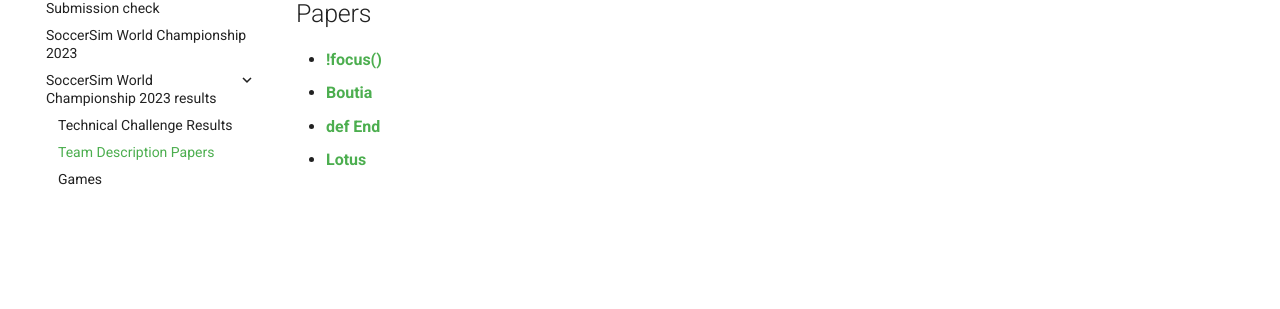
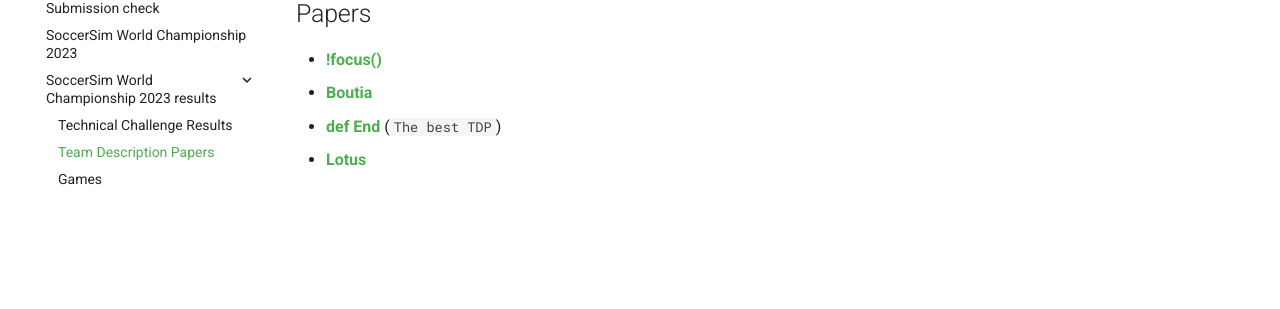
Before and after one commit to robocup-junior/soccer-2023, an MkDocs documentation site: the page built from docs/results/tdps.md, in a window 1280 px wide. Shown: the part 184-493 px from the top of the page. Built offline with MkDocs 1.6.1 and Material for MkDocs 9.7.7, drawn with Linux system fonts in a browser that asks for light colours.

Commit message:
The best TDP award
Signed-off-by: Adrian Matejov <ado.matejov@gmail.com>

```diff
--- a/docs/results/tdps.md
+++ b/docs/results/tdps.md
@@ -3,5 +3,5 @@
 ## Papers
 - **[!focus()](https://drive.google.com/file/d/1wMZUzAKwPxpMIFcxEPBo2nAnOcsGuA9C/view)**
 - **[Boutia](https://drive.google.com/file/d/1DEiIaxsOm30pRGmVrKgaeyKXwJXsA_Xr/view)**
-- **[def End](https://drive.google.com/file/d/1Ea2bxIEi6j5kmzfgWpGSNmnTiHQLpCvH/view)**
+- **[def End](https://drive.google.com/file/d/1Ea2bxIEi6j5kmzfgWpGSNmnTiHQLpCvH/view)** (`The best TDP`)
 - **[Lotus](https://drive.google.com/file/d/1G8wE0ytHp-YuKOlkesnjXJto9zn_bY8N/view)**
```
